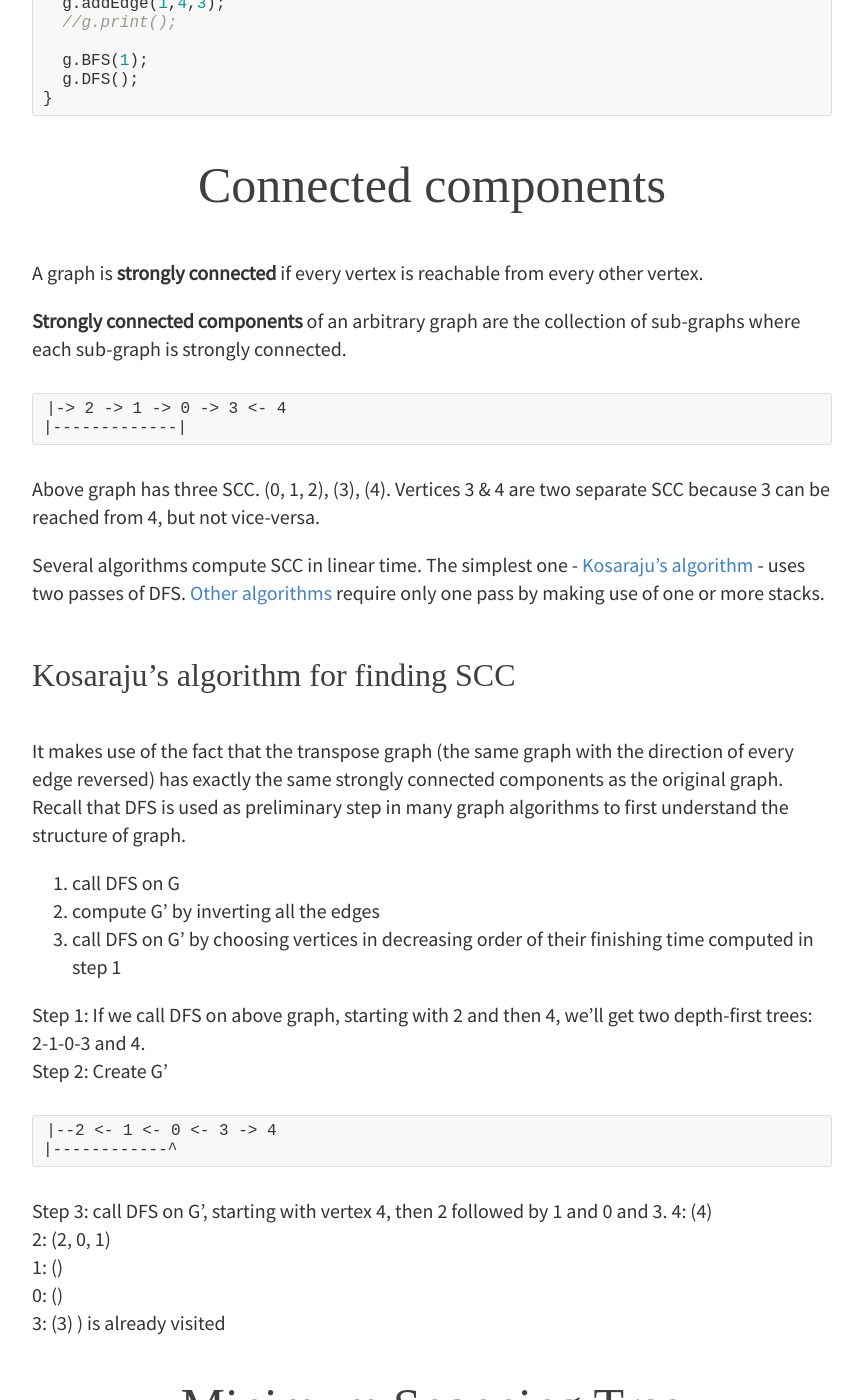
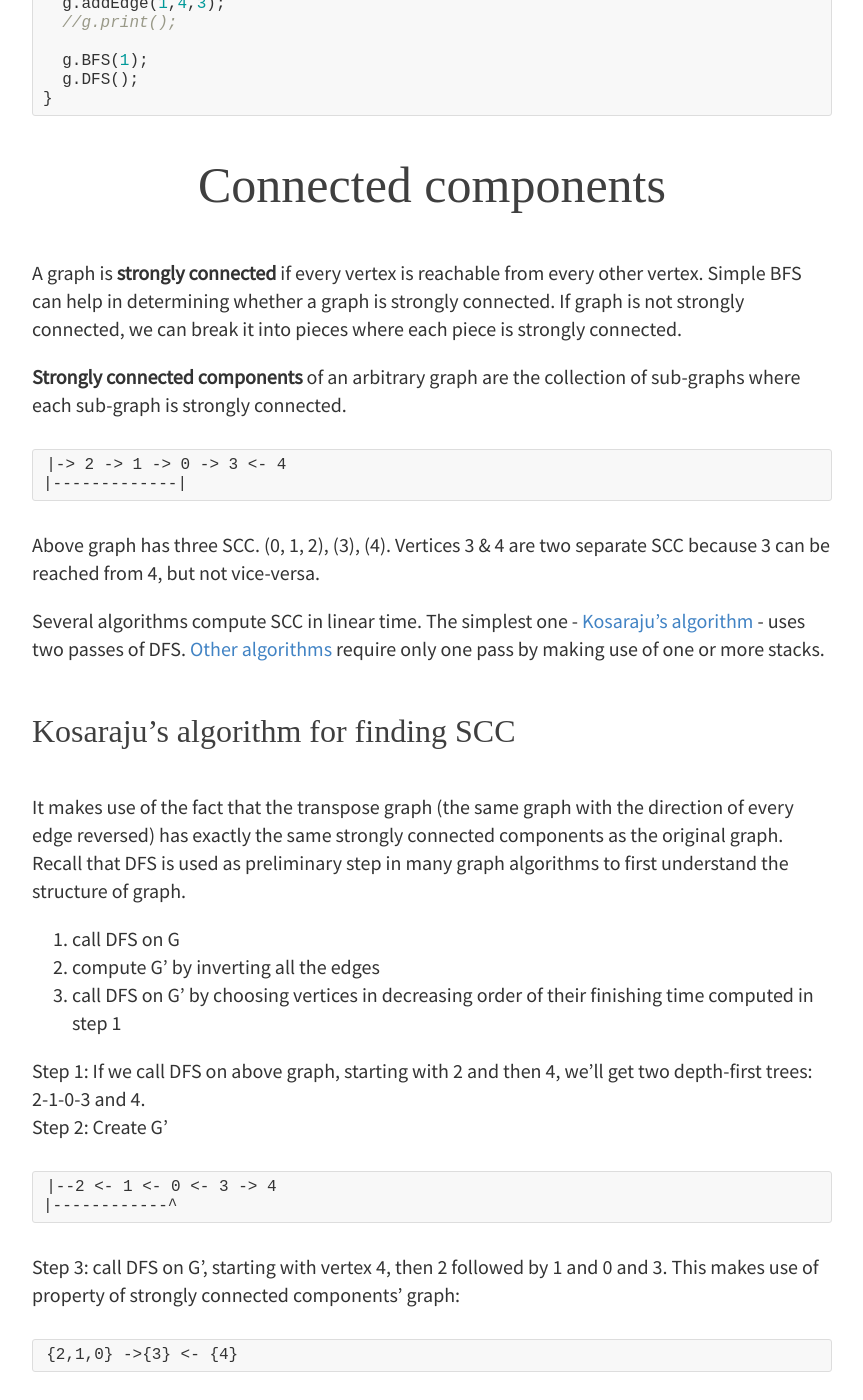
Before and after one commit to rbt91/rbt91.github.io, a Jekyll site: the page built from _posts/2016-09-30-graph-algorithms.md, in a window 1280 px wide and 1400 px high, scrolled down 4603 px. Shown: the whole window, without its empty margins (208-1071 px from the left). Built offline with Jekyll 4.4.1, drawn with Linux system fonts in a browser that asks for light colours; some web fonts are replaced; some of the changed text lies outside the part shown.

Commit message:
Update 2016-09-30-graph-algorithms.md

````diff
--- a/_posts/2016-09-30-graph-algorithms.md
+++ b/_posts/2016-09-30-graph-algorithms.md
@@ -221,7 +221,7 @@ int main()
 
 # Connected components
 
-A graph is **strongly connected** if every vertex is reachable from every other vertex.
+A graph is **strongly connected** if every vertex is reachable from every other vertex. Simple BFS can help in determining whether a graph is strongly connected. If graph is not strongly connected, we can break it into pieces where each piece is strongly connected.
 
 **Strongly connected components** of an arbitrary graph are the collection of sub-graphs where each sub-graph is strongly connected.
 
@@ -250,7 +250,12 @@ Step 2: Create G'
 |------------^
 ```
 
-Step 3: call DFS on G', starting with vertex 4, then 2 followed by 1 and 0 and 3.
+Step 3: call DFS on G', starting with vertex 4, then 2 followed by 1 and 0 and 3. This makes use of property of strongly connected components' graph:
+```
+{2,1,0} ->{3} <- {4}
+```
+The SCC graph is a **DAG** and hence we want to visit nodes in topological order.
+
 4: (4)
 2: (2, 0, 1)
 1: ()
````
